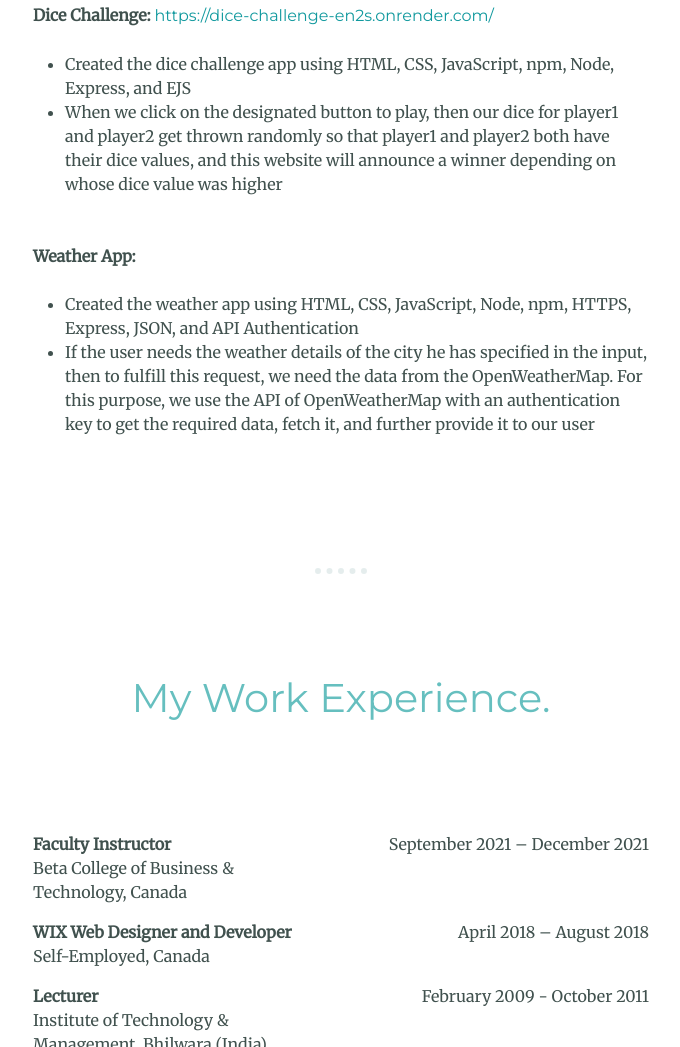
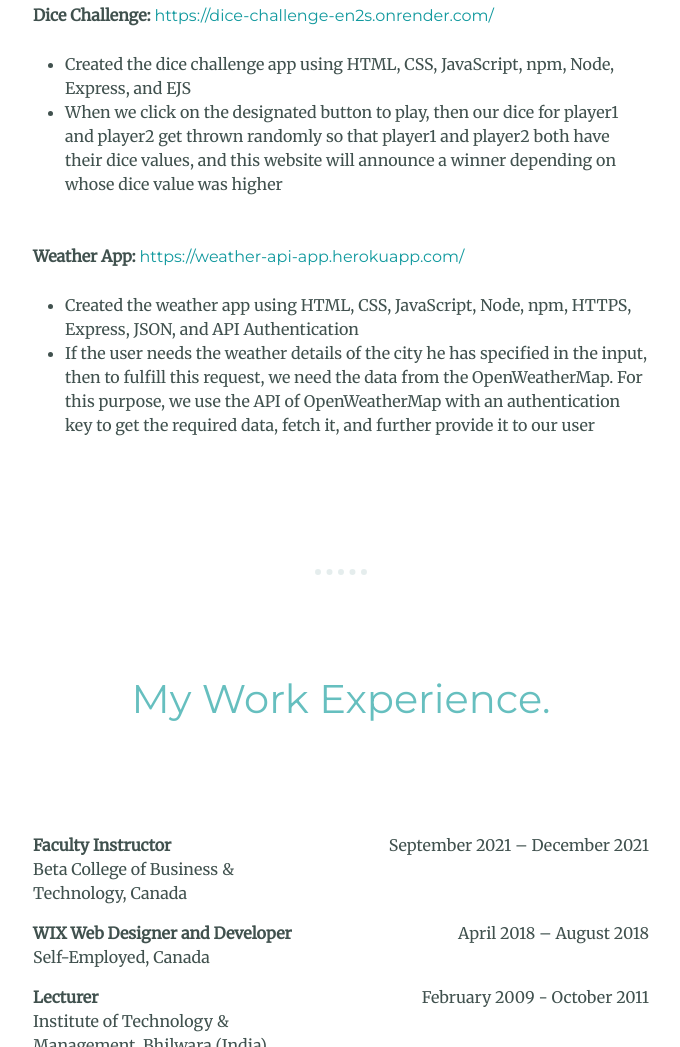
Before and after one commit to JyotsanaOjha/portfolio, a plain HTML site: page index.html in a window 1280 px wide. Shown: the part 4215-5262 px from the top of the page, without its empty margins (299-979 px from the left). Drawn offline with nearby package versions, Linux system fonts and the light colour scheme.

Commit message:
Update index.html
Add link for weather app project

```diff
--- a/index.html
+++ b/index.html
@@ -373,7 +373,7 @@
       <div class="row  pb-3 pt-3">
         <div class="col Project-column">
           <strong>Weather App:</strong>
-          <!-- <a href="https://jyotsanaojha.github.io/Drum-Kit/">https://jyotsanaojha.github.io/Drum-Kit/</a> -->
+          <a href="https://weather-api-app.herokuapp.com/">https://weather-api-app.herokuapp.com/</a>
           <br>
           <br>
           <ul>
```
